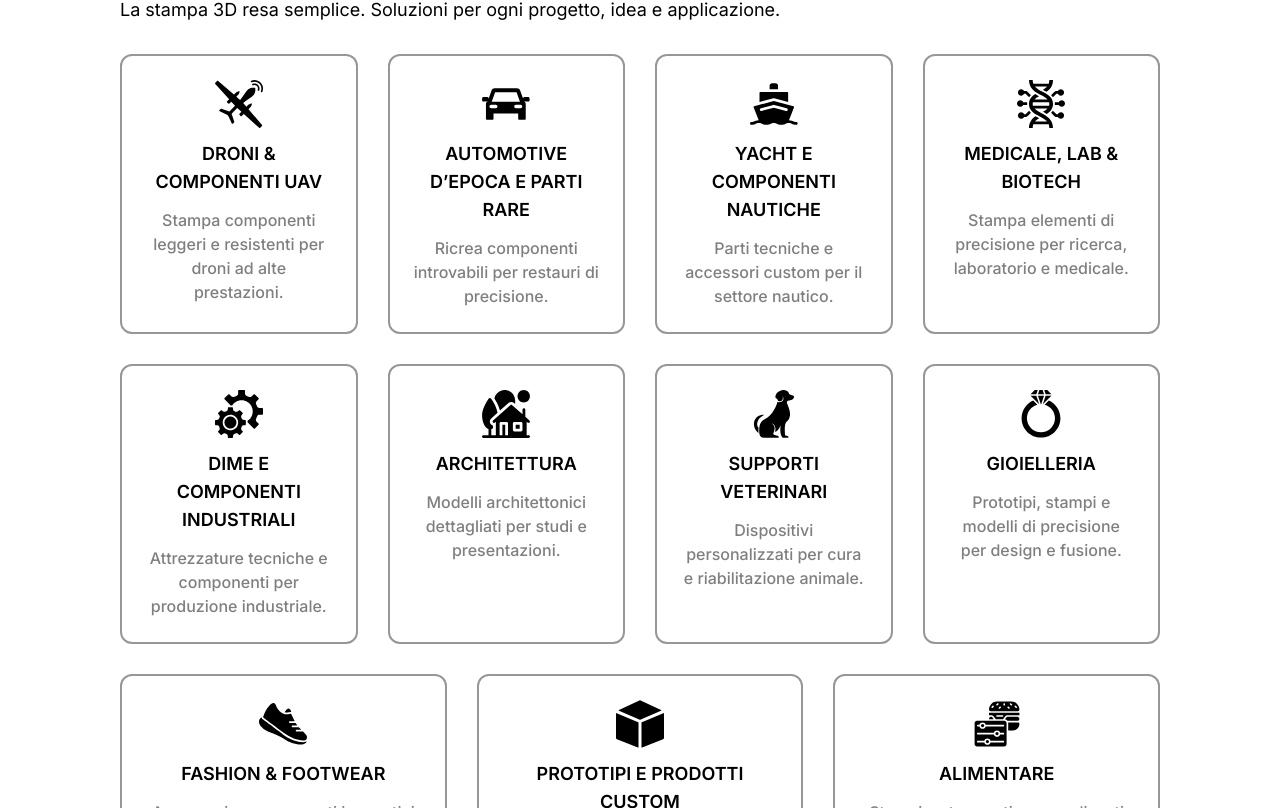
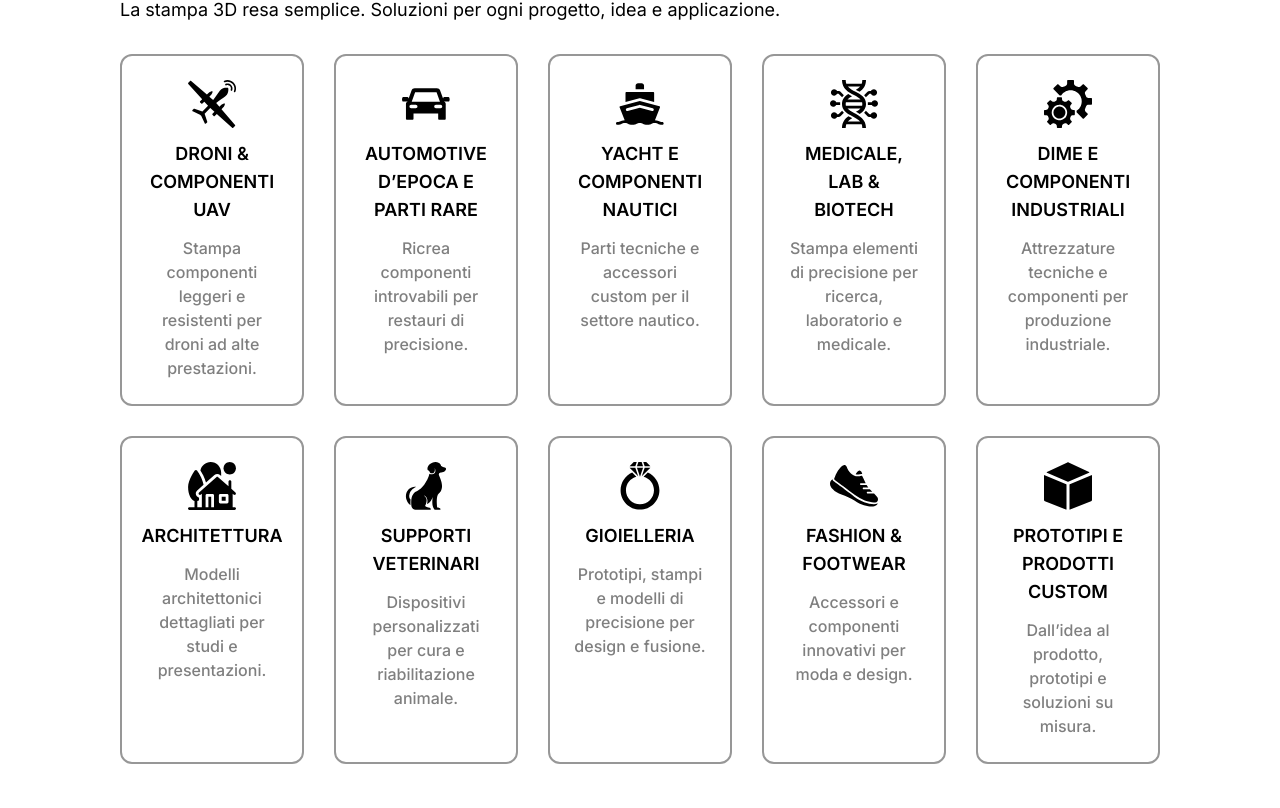
Before and after one commit to alimuzzaman-zamaddar/dynamic-x-project, a React (Vite) app: page / in a window 1280 px wide. Shown: the part 1672-2480 px from the top of the page. Built offline with nearby package versions, Linux system fonts and the light colour scheme.

Commit message:
fix: fixed the category section issues

```diff
--- a/src/components/PagesComponent/HomPage/CategorySection.jsx
+++ b/src/components/PagesComponent/HomPage/CategorySection.jsx
@@ -1,6 +1,5 @@
 import React from "react";
 import {
-  Alimantare,
   Architectaa,
   Automotive,
   Dime,
@@ -12,7 +11,7 @@ import {
   Support,
   Yatch,
 } from "../../SvgContainer/SvgContainer";
-import { useNavigate } from "react-router";
+import { Link } from "react-router"; // Added router Link for proper hover behavior and navigation
 import Container from "../../../shared/Container";
 
 const categories = [
@@ -30,7 +29,7 @@ const categories = [
   },
   {
     icon: Yatch,
-    title: "YACHT E COMPONENTI NAUTICHE",
+    title: "YACHT E COMPONENTI NAUTICI", // Fixed gender agreement (nautiche -> nautici)
     link: "/yacht",
     subtitle: "Parti tecniche e accessori custom per il settore nautico.",
   },
@@ -55,7 +54,7 @@ const categories = [
   {
     icon: Support,
     title: "SUPPORTI VETERINARI",
-    link: "/vetemarysupports",
+    link: "/veterinary",
     subtitle: "Dispositivi personalizzati per cura e riabilitazione animale.",
   },
   {
@@ -76,32 +75,25 @@ const categories = [
     link: "/prototyping",
     subtitle: "Dall’idea al prodotto, prototipi e soluzioni su misura.",
   },
-  {
-    icon: Alimantare,
-    title: "ALIMENTARE",
-    link: "/",
-    subtitle: "Stampi e strumenti personalizzati per il settore food.",
-  },
 ];
 
 const CategoryCard = ({ category }) => {
-  const navigate = useNavigate();
   const Icon = category.icon;
 
   return (
-    <section
-      id="categorie"
-      onClick={() => navigate(`/${category.link}`)}
-      className="group cursor-pointer border-2 border-[#979797] rounded-xl flex flex-col justify-between w-full h-full transition-all duration-300 hover:bg-black"
+    <Link
+      to={category.link}
+      className="group block border-2 border-[#979797] rounded-xl w-full h-full transition-all duration-300 hover:bg-black focus:outline-none focus:ring-2 focus:ring-blue-500 no-underline"
     >
-      <div className="lg:p-6  p-3 flex flex-col items-center gap-y-3 flex-grow">
+      <div className="lg:p-6 p-4 flex flex-col items-center gap-y-3 h-full justify-between">
+        <div className="flex flex-col items-center gap-y-3 flex-grow">
           {/* ICON */}
           <div className="text-black group-hover:text-white transition-all duration-300 fill-black group-hover:fill-white">
             <Icon />
           </div>
 
           {/* TITLE */}
-        <span className="lg:text-lg text-base text-center font-semibold text-black group-hover:text-white transition-all duration-300">
+          <span className="lg:text-lg text-base text-center font-semibold text-black group-hover:text-white transition-all duration-300 block">
             {category.title}
           </span>
 
@@ -118,13 +110,14 @@ const CategoryCard = ({ category }) => {
             {category.subtitle}
           </p>
         </div>
-    </section>
+      </div>
+    </Link>
   );
 };
 
 const CategorySection = () => {
   return (
-    <section className="h-auto w-full py-10 xl:py-25">
+    <section id="categorie" className="h-auto w-full py-10 xl:py-25">
       <Container>
         <h2 className="lg:text-4xl text-2xl font-semibold text-black pb-3">
           Categorie
@@ -132,28 +125,21 @@ const CategorySection = () => {
 
         <div className="flex flex-col gap-y-7.5 w-full">
           <div className="flex flex-col gap-y-3">
-            <h2 className="lg:text-lg text-base font-normal text-black">
+            <h3 className="lg:text-lg text-base font-normal text-black">
               La stampa 3D resa semplice. Soluzioni per ogni progetto, idea e applicazione.
-            </h2>
+            </h3>
           </div>
 
-          <ul
-            className="grid grid-cols-2 md:grid-cols-3 xl:grid-cols-12 lg:gap-7.5 gap-3">
-            {categories.map((category, idx) => {
-              const isLastRow = idx >= 8;
-
-              return (
-                <li
-                  key={idx}
-                  className={`
-          flex
-          ${isLastRow ? "xl:col-span-4" : "xl:col-span-3"}
-        `}
-                >
+          {/* Grid-template-columns configuration:
+            - Standard responsive layouts for mobile/tablet screens
+            - xl:grid-cols-5 sets up exactly repeat(5, 1fr) for a perfect 5x2 row balance
+          */}
+          <ul className="grid grid-cols-1 sm:grid-cols-2 md:grid-cols-3 xl:grid-cols-5 lg:gap-7.5 gap-4 w-full">
+            {categories.map((category, idx) => (
+              <li key={idx} className="flex w-full min-h-full">
                 <CategoryCard category={category} />
               </li>
-              );
-            })}
+            ))}
           </ul>
         </div>
       </Container>
```
Lines whose indentation alone changed are shown as unchanged.
